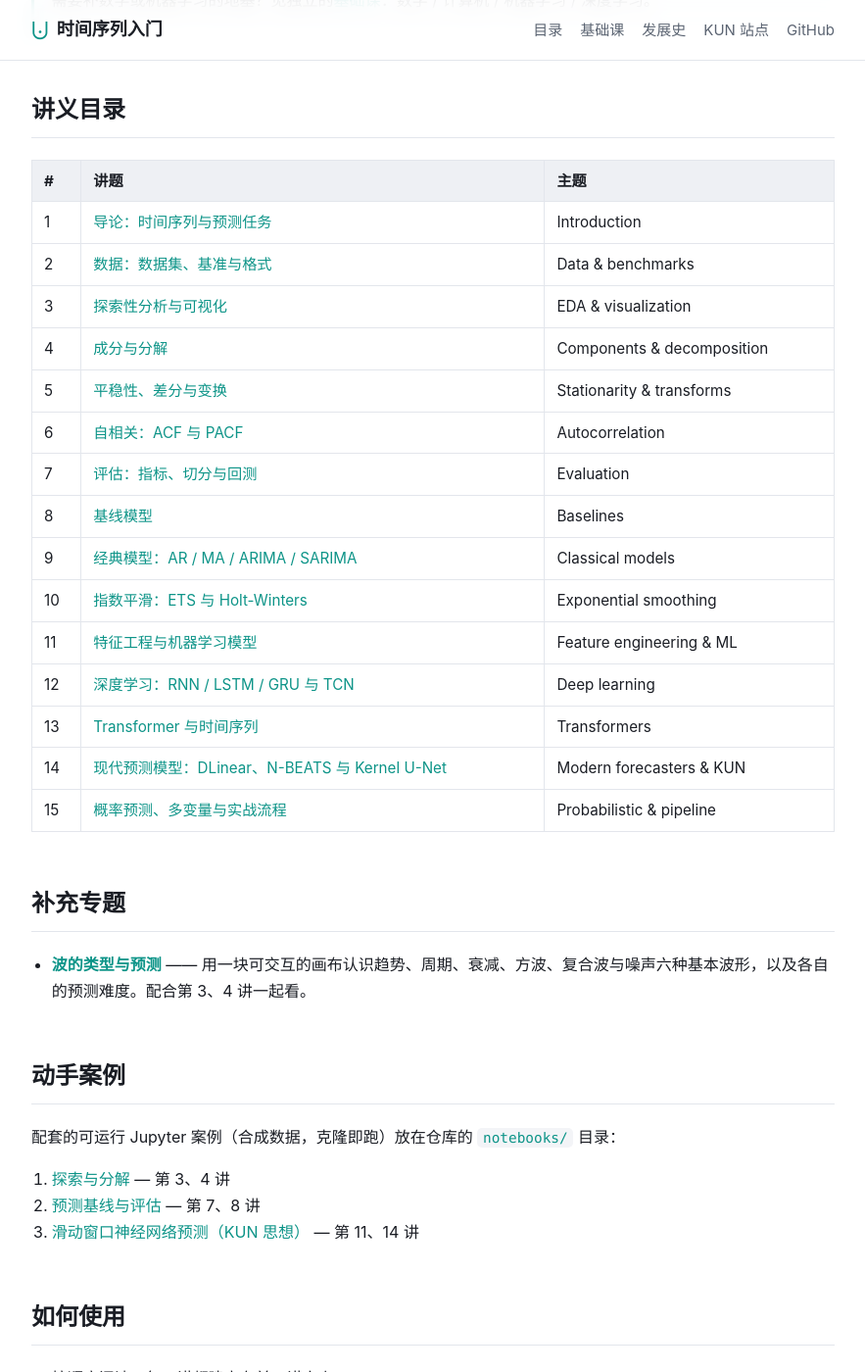
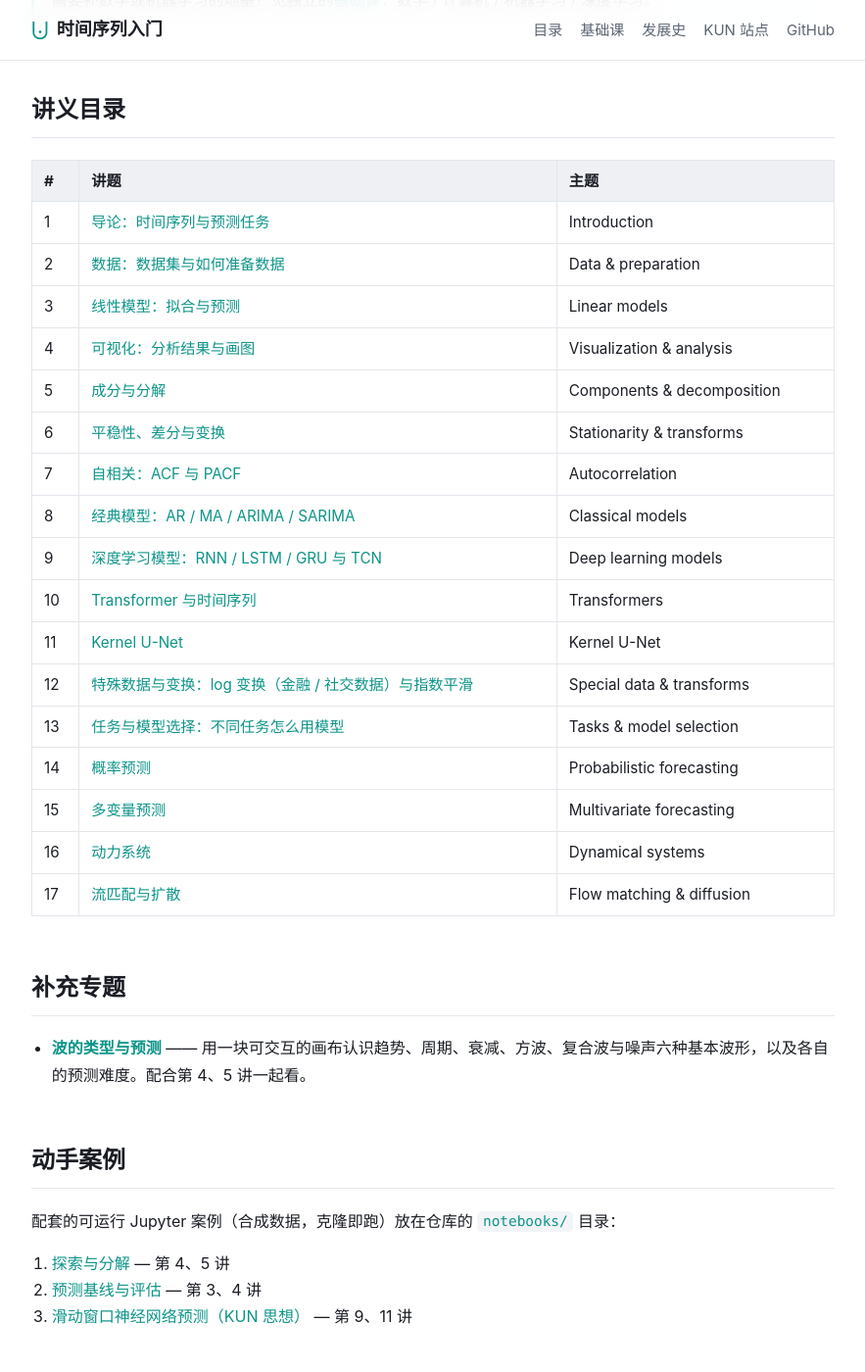
Before and after one commit to JiangYou2025/kun, a Jekyll site: the page built from course/index.md, in a window 1280 px wide and 1400 px high, scrolled down 543 px. Shown: the whole window at 98% size, without its empty margins (198-1081 px from the left). Built offline with Jekyll 4.4.1, drawn with Linux system fonts in a browser that asks for light colours; comment, search, counter and statistics services are not loaded; some of the changed text lies outside the part shown.

Commit message:
course: restructure 讲义目录 into 17-lecture outline
Reorder and expand the table of contents per new teaching flow:
intro -> data prep -> linear models -> visualization -> understanding
(decomposition/stationarity/autocorrelation/classical) -> deep learning
(DL models/Transformer/KUN) -> special data & log + exp smoothing ->
task & model selection -> probabilistic / multivariate / dynamical
systems / flow matching & diffusion as standalone lectures.

Co-Authored-By: Claude Opus 4.8 (1M context) <noreply@anthropic.com>

```diff
--- a/course/index.md
+++ b/course/index.md
@@ -1,10 +1,10 @@
 ---
-updated: "2026-06-10"
+updated: "2026-06-11"
 layout: lecture
 lang: zh
 permalink: /course/
 title: "时间序列入门 · 讲义目录"
-lead: "一门关于时间序列分析与预测的入门课程，共 15 讲。本页只列出框架与标题，内容随后逐讲补充。参考 tsamardzic/nlp_intro 的讲义形式编排。"
+lead: "一门关于时间序列分析与预测的入门课程，共 17 讲。本页只列出框架与标题，内容随后逐讲补充。参考 tsamardzic/nlp_intro 的讲义形式编排。"
 ---
 
 ## 课程简介
@@ -22,35 +22,37 @@ lead: "一门关于时间序列分析与预测的入门课程，共 15 讲。本
 | # | 讲题 | 主题 |
 |---|------|------|
 | 1 | [导论：时间序列与预测任务](01/) | Introduction |
-| 2 | [数据：数据集、基准与格式](02/) | Data & benchmarks |
-| 3 | [探索性分析与可视化](03/) | EDA & visualization |
-| 4 | [成分与分解](04/) | Components & decomposition |
-| 5 | [平稳性、差分与变换](05/) | Stationarity & transforms |
-| 6 | [自相关：ACF 与 PACF](06/) | Autocorrelation |
-| 7 | [评估：指标、切分与回测](07/) | Evaluation |
-| 8 | [基线模型](08/) | Baselines |
-| 9 | [经典模型：AR / MA / ARIMA / SARIMA](09/) | Classical models |
-| 10 | [指数平滑：ETS 与 Holt-Winters](10/) | Exponential smoothing |
-| 11 | [特征工程与机器学习模型](11/) | Feature engineering & ML |
-| 12 | [深度学习：RNN / LSTM / GRU 与 TCN](12/) | Deep learning |
-| 13 | [Transformer 与时间序列](13/) | Transformers |
-| 14 | [现代预测模型：DLinear、N-BEATS 与 Kernel U-Net](14/) | Modern forecasters & KUN |
-| 15 | [概率预测、多变量与实战流程](15/) | Probabilistic & pipeline |
+| 2 | [数据：数据集与如何准备数据](02/) | Data & preparation |
+| 3 | [线性模型：拟合与预测](03/) | Linear models |
+| 4 | [可视化：分析结果与画图](04/) | Visualization & analysis |
+| 5 | [成分与分解](05/) | Components & decomposition |
+| 6 | [平稳性、差分与变换](06/) | Stationarity & transforms |
+| 7 | [自相关：ACF 与 PACF](07/) | Autocorrelation |
+| 8 | [经典模型：AR / MA / ARIMA / SARIMA](08/) | Classical models |
+| 9 | [深度学习模型：RNN / LSTM / GRU 与 TCN](09/) | Deep learning models |
+| 10 | [Transformer 与时间序列](10/) | Transformers |
+| 11 | [Kernel U-Net](11/) | Kernel U-Net |
+| 12 | [特殊数据与变换：log 变换（金融 / 社交数据）与指数平滑](12/) | Special data & transforms |
+| 13 | [任务与模型选择：不同任务怎么用模型](13/) | Tasks & model selection |
+| 14 | [概率预测](14/) | Probabilistic forecasting |
+| 15 | [多变量预测](15/) | Multivariate forecasting |
+| 16 | [动力系统](16/) | Dynamical systems |
+| 17 | [流匹配与扩散](17/) | Flow matching & diffusion |
 
 ## 补充专题
 
-- [**波的类型与预测**](wave-types/) —— 用一块可交互的画布认识趋势、周期、衰减、方波、复合波与噪声六种基本波形，以及各自的预测难度。配合第 3、4 讲一起看。
+- [**波的类型与预测**](wave-types/) —— 用一块可交互的画布认识趋势、周期、衰减、方波、复合波与噪声六种基本波形，以及各自的预测难度。配合第 4、5 讲一起看。
 
 ## 动手案例
 
 配套的可运行 Jupyter 案例（合成数据，克隆即跑）放在仓库的 [`notebooks/`](https://github.com/JiangYou2025/kun/tree/main/notebooks) 目录：
 
-1. [探索与分解](https://github.com/JiangYou2025/kun/blob/main/notebooks/01_explore_and_decompose.ipynb) — 第 3、4 讲
-2. [预测基线与评估](https://github.com/JiangYou2025/kun/blob/main/notebooks/02_forecasting_baselines.ipynb) — 第 7、8 讲
-3. [滑动窗口神经网络预测（KUN 思想）](https://github.com/JiangYou2025/kun/blob/main/notebooks/03_kun_style_window_forecast.ipynb) — 第 11、14 讲
+1. [探索与分解](https://github.com/JiangYou2025/kun/blob/main/notebooks/01_explore_and_decompose.ipynb) — 第 4、5 讲
+2. [预测基线与评估](https://github.com/JiangYou2025/kun/blob/main/notebooks/02_forecasting_baselines.ipynb) — 第 3、4 讲
+3. [滑动窗口神经网络预测（KUN 思想）](https://github.com/JiangYou2025/kun/blob/main/notebooks/03_kun_style_window_forecast.ipynb) — 第 9、11 讲
 
 ## 如何使用
 
 - 按顺序阅读，每一讲都建立在前一讲之上。
 - 每讲只列**标题与小节框架**，便于先建立全局地图，再逐步填充细节。
-- 第 14 讲会落到 **KUN**，并链接到[使用 KUN](../zh/kun/) 的动手教程。
+- 第 11 讲会落到 **KUN**，并链接到[使用 KUN](../zh/kun/) 的动手教程。
```
